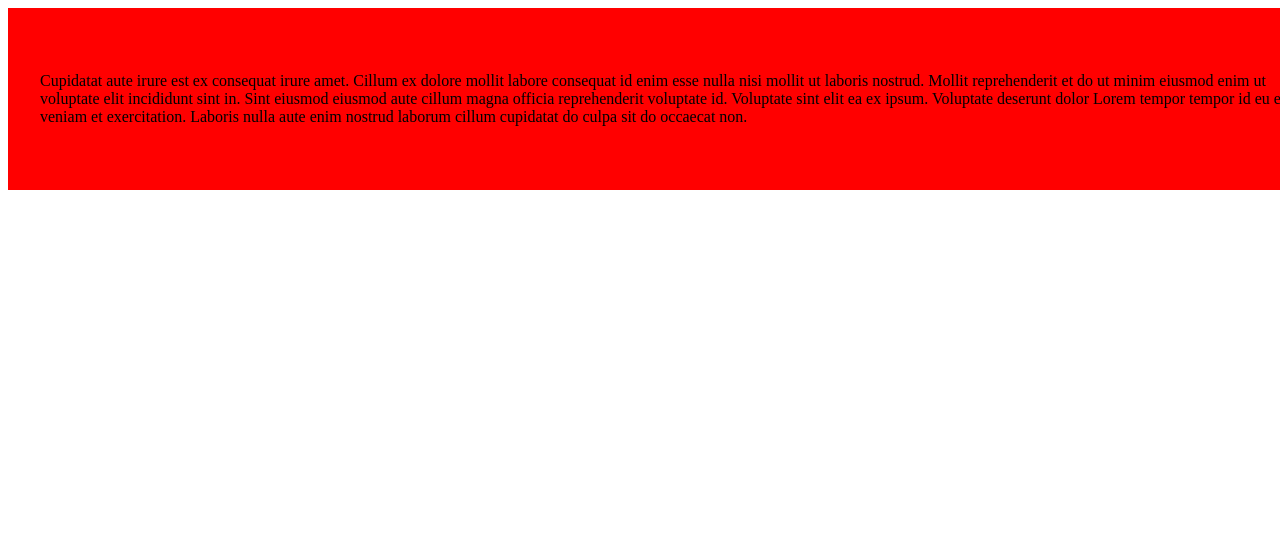
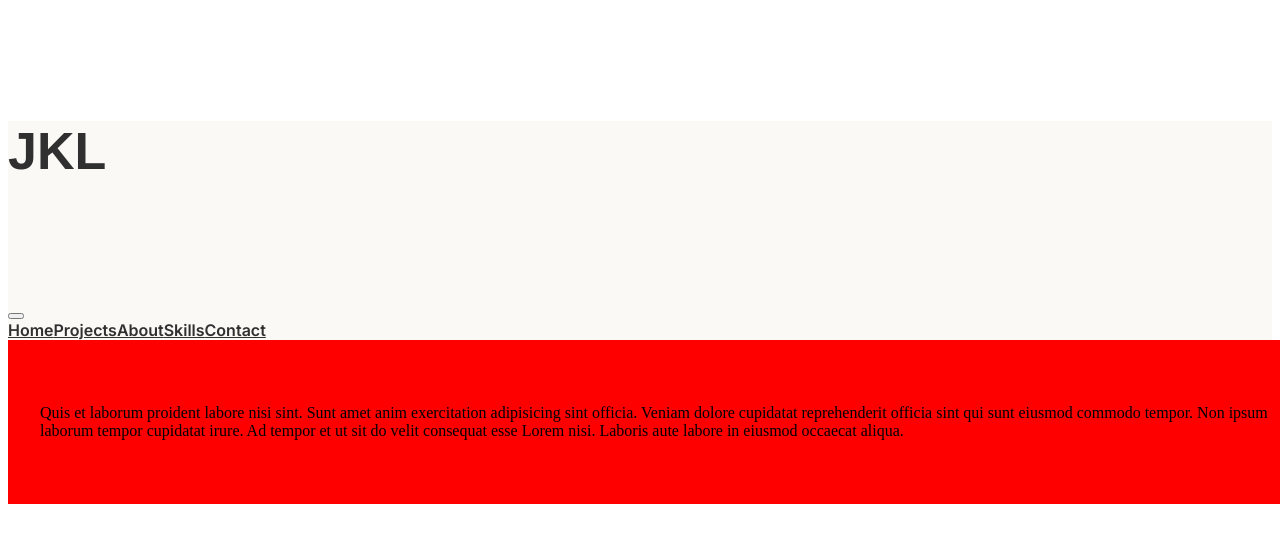
Before and after one commit to jklagrosa/JK-Lagrosa, a Next.js app: page / in a window 1280 px wide. Shown: the top 542 px of the page. Built offline with nearby package versions, Linux system fonts and the light colour scheme.

Commit message:
Added: introduction.js to component folder

```diff
--- /dev/null
+++ b/components/Introduction.js
@@ -0,0 +1,20 @@
+import styles from "../styles/COMPONENT.module.scss";
+import { Container } from "react-bootstrap";
+
+const Introduction = () => {
+  return (
+    <>
+      <div className={styles._component_wrapper_}>
+        <Container fluid="lg" className="p-0">
+          Quis et laborum proident labore nisi sint. Sunt amet anim exercitation
+          adipisicing sint officia. Veniam dolore cupidatat reprehenderit
+          officia sint qui sunt eiusmod commodo tempor. Non ipsum laborum tempor
+          cupidatat irure. Ad tempor et ut sit do velit consequat esse Lorem
+          nisi. Laboris aute labore in eiusmod occaecat aliqua.
+        </Container>
+      </div>
+    </>
+  );
+};
+
+export default Introduction;
--- a/components/Nav.js
+++ b/components/Nav.js
@@ -1,18 +1,35 @@
 import styles from "../styles/COMPONENT.module.scss";
+import Container from "react-bootstrap/Container";
+import Nav from "react-bootstrap/Nav";
+import Navbar from "react-bootstrap/Navbar";
+import { useRouter } from "next/router";
 
 const Navigation = () => {
+  const router = useRouter();
+
   return (
     <>
-      <div className={styles._component_wrapper_}>
-        Cupidatat aute irure est ex consequat irure amet. Cillum ex dolore
-        mollit labore consequat id enim esse nulla nisi mollit ut laboris
-        nostrud. Mollit reprehenderit et do ut minim eiusmod enim ut voluptate
-        elit incididunt sint in. Sint eiusmod eiusmod aute cillum magna officia
-        reprehenderit voluptate id. Voluptate sint elit ea ex ipsum. Voluptate
-        deserunt dolor Lorem tempor tempor id eu enim veniam et exercitation.
-        Laboris nulla aute enim nostrud laborum cillum cupidatat do culpa sit do
-        occaecat non.
-      </div>
+      <Navbar
+        expand="lg"
+        fixed="top"
+        className={styles._navigation_component_wrapper}
+      >
+        <Container fluid="lg" className="p-0">
+          <Navbar.Brand onClick={() => router.push("/")}>
+            <h6>JKL</h6>
+          </Navbar.Brand>
+          <Navbar.Toggle aria-controls="basic-navbar-nav" />
+          <Navbar.Collapse id="basic-navbar-nav">
+            <Nav className="ms-auto" id={styles._navigation_component_links_}>
+              <Nav.Link onClick={() => router.push("/")}>Home</Nav.Link>
+              <Nav.Link href="#link">Projects</Nav.Link>
+              <Nav.Link href="#link">About</Nav.Link>
+              <Nav.Link href="#link">Skills</Nav.Link>
+              <Nav.Link href="#link">Contact</Nav.Link>
+            </Nav>
+          </Navbar.Collapse>
+        </Container>
+      </Navbar>
     </>
   );
 };
--- a/pages/index.js
+++ b/pages/index.js
@@ -1,9 +1,11 @@
 import Navigation from "../components/Nav";
+import Introduction from "../components/Introduction";
 
 export default function Home() {
   return (
     <>
       <Navigation />
+      <Introduction />
     </>
   );
 }
--- a/styles/COMPONENT.module.scss
+++ b/styles/COMPONENT.module.scss
@@ -1,5 +1,32 @@
 @import "../styles/utils.module.scss";
 
+
+._navigation_component_wrapper{
+    padding: 0;
+    background-color: $WHITE;
+
+    h6{
+        cursor: pointer;
+        font-family: "Agent", sans-serif;
+        font-size: 3.25rem;
+        font-weight: 900;
+        color: $BLACK;
+      }
+   #_navigation_component_links_ > *{
+    cursor: pointer;
+    color: $BLACK;
+    font-family: $HEADER_FONT;
+    font-weight: 500;
+    font-size: 1rem;
+    transition: all 0.2s ease-in-out;
+
+
+    &:hover{
+        color: $H_GRAY;
+    }
+
+   }
+}
 
 ._component_wrapper_{
     padding: 4rem 2rem;
--- a/styles/globals.scss
+++ b/styles/globals.scss
@@ -23,8 +23,3 @@ body {
 * {
   box-sizing: border-box;
 }
-
-
-h1{
-  font-family: "Agent", sans-serif;
-}
--- a/styles/utils.module.scss
+++ b/styles/utils.module.scss
@@ -13,4 +13,5 @@ $HEADER_WEIGHT_SEC: 600;
 
 $BLACK: #303030;
 $H_BLACK: #1b1c1e;
+$H_GRAY: #9C9B9B;
 $WHITE: #FAF9F6;
```
